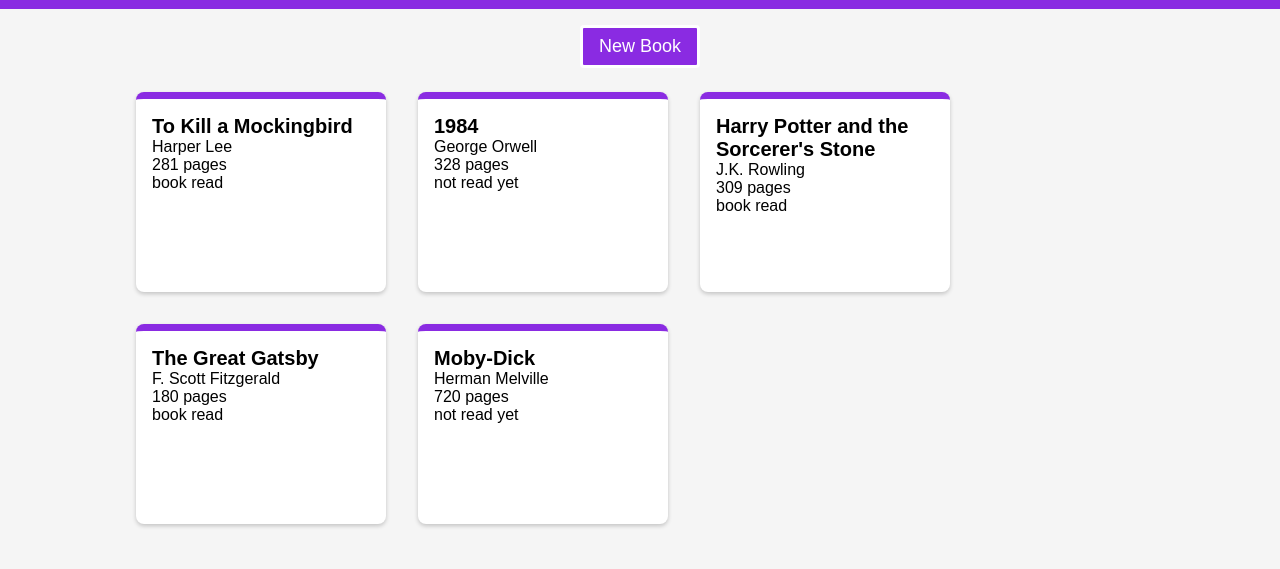
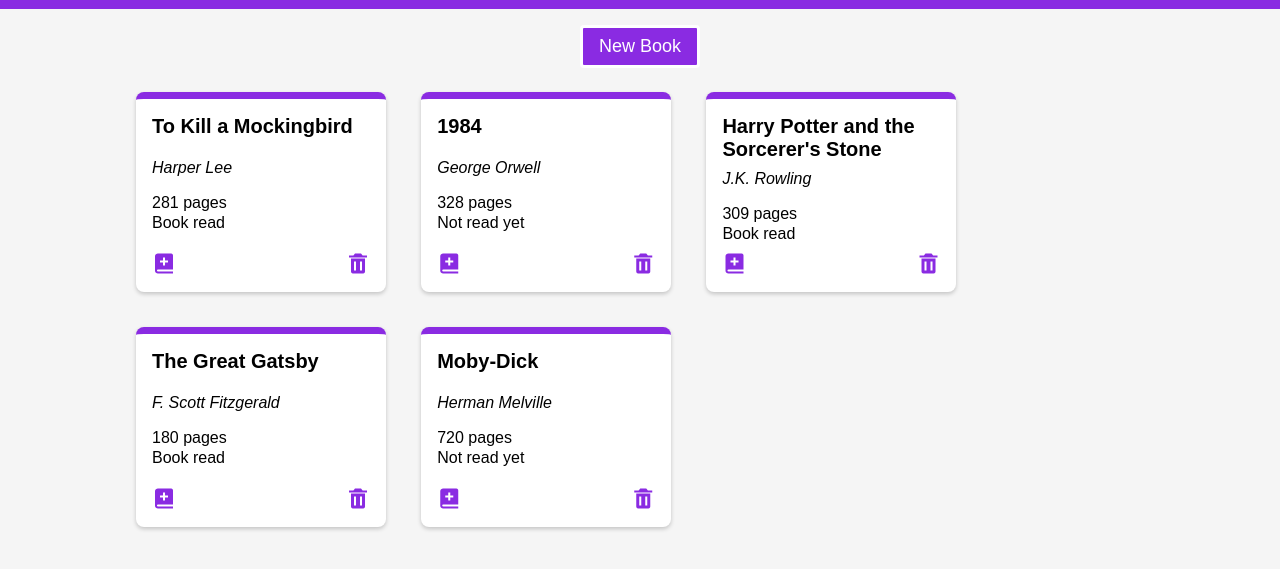
Before and after one commit to boconnor1993/odin-library, a plain HTML site: page index.html in a window 1280 px wide. Shown: the part 43-612 px from the top of the page. Drawn offline with nearby package versions, Linux system fonts and the light colour scheme.

Commit message:
Added icon functionality
Both the book read and book delete functions have been implemented,
with some css added to help style the cards a little more

```diff
--- a/index.html
+++ b/index.html
@@ -4,6 +4,7 @@
     <meta charset="UTF-8">
     <meta name="viewport" content="width=device-width, initial-scale=1.0">
     <link rel="stylesheet" href="style.css">
+    <link href='https://unpkg.com/boxicons@2.1.4/css/boxicons.min.css' rel='stylesheet'>
     <title>Brendan's Library</title>
 </head>
 <body>
--- a/index.js
+++ b/index.js
@@ -9,7 +9,7 @@ function Book(title, author, numPages, bookRead) {
     this.numPages = numPages;
     this.bookRead = bookRead;
 
-    this.bookReadString = this.bookRead ? 'book read' : 'not read yet';
+    this.bookReadString = this.bookRead ? 'Book read' : 'Not read yet';
 
     this.info = function() {
         return `${this.title} by ${this.author}, ${this.numPages} pages, ${this.bookReadString}`;
@@ -24,32 +24,76 @@ function addBookToLibrary(title, author, numPages, bookRead) {
 
 // Create the cards and add them to the html
 function displayMyLibrary(myLibrary) {
-    myLibrary.forEach(book => {
+    // Clear existing cards
+    while (divInsertElement.firstChild) {
+        divInsertElement.removeChild(divInsertElement.firstChild);
+    }
+
+    myLibrary.forEach((book, index) => {
         // Create the card container and give it a class of book
         const bookDiv = document.createElement('div');
         bookDiv.classList.add('book');
 
         // Add in the elements to the card
+        // Add title
         const titlePara = document.createElement('p');
         titlePara.textContent = book.title;
         titlePara.classList.add('title');
         bookDiv.appendChild(titlePara);
 
+        // Add detail container
+        const detailContainer = document.createElement('div');
+        detailContainer.classList.add('detail-container')
+        // Add author
         const authorPara = document.createElement('p');
         authorPara.textContent = book.author;
-        bookDiv.appendChild(authorPara);
+        detailContainer.appendChild(authorPara);
 
+        // Add numPages
         const numPagesPara = document.createElement('p');
         numPagesPara.textContent = `${book.numPages} pages`;
-        bookDiv.appendChild(numPagesPara);
+        detailContainer.appendChild(numPagesPara);
 
+        // Add bookRead
         const bookReadPara = document.createElement('p');
         bookReadPara.textContent = book.bookReadString;
-        bookDiv.appendChild(bookReadPara);
+        detailContainer.appendChild(bookReadPara);
+
+        bookDiv.appendChild(detailContainer);
+
+        // Add icons into a container
+        const iconContainer = document.createElement('div');
+        iconContainer.classList.add('icon-container');
+        // Add readIcon
+        const readIcon = document.createElement('i');
+        readIcon.className = 'bx bxs-book-add';
+        readIcon.addEventListener('click', function() {
+            toggleReadStatus(index);
+        });
+        iconContainer.appendChild(readIcon);
+        //Add trashIcon
+        const trashIcon = document.createElement('i');
+        trashIcon.className = 'bx bxs-trash';
+        trashIcon.addEventListener('click', function(){
+            deleteBook(index)
+        });
+        iconContainer.appendChild(trashIcon);
+        bookDiv.appendChild(iconContainer);
 
         // Append the card to the container
         divInsertElement.appendChild(bookDiv);
     });
+}
+
+function toggleReadStatus(index) {
+    myLibrary[index].bookRead = !myLibrary[index].bookRead;  // Toggle read status
+    myLibrary[index].bookReadString = myLibrary[index].bookRead ? 'Book read' : 'Not read yet';  // Update read string
+    displayMyLibrary(myLibrary);  // Re-render the library
+}
+
+function deleteBook(index) {
+    myLibrary.splice(index, 1);
+    displayMyLibrary(myLibrary);
 }
 
 // Modal logic to make it dynamic
--- a/style.css
+++ b/style.css
@@ -225,13 +225,16 @@ article {
     display: flex;
     justify-content: flex-start;
     flex-wrap: wrap;
-    gap: 1rem;
+    gap: 1.2rem;
     width: 80%;
 }
 
 .book {
+    display: flex;
+    flex-direction: column;
+    justify-content: space-between;
     font-size: 14px;
-    flex: 0 0 auto; /* This makes sure the book doesn't grow or shrink */
+    flex: 0 0 auto;
     height: 200px;
     width: 250px;
     font-size: 14px;
@@ -240,7 +243,27 @@ article {
     border-radius: 8px;
     border-top: 7px solid blueviolet;
     box-shadow: 0 2px 4px rgba(0, 0, 0, 0.2);
-    margin: 0.5rem; /* Optional, if you want to add some margin around each card */
+    margin: 0.5rem;
+}
+
+.detail-container {
+    line-height: 20px;
+}
+
+.detail-container p:first-child {
+    font-style: italic;
+    margin-bottom: 15px;
+}
+
+.icon-container {
+    display: flex;
+    justify-content: space-between;
+}
+
+.icon-container i {
+    font-size: 24px;
+    color: blueviolet;
+    cursor: pointer;
 }
 
 .book p {
```
